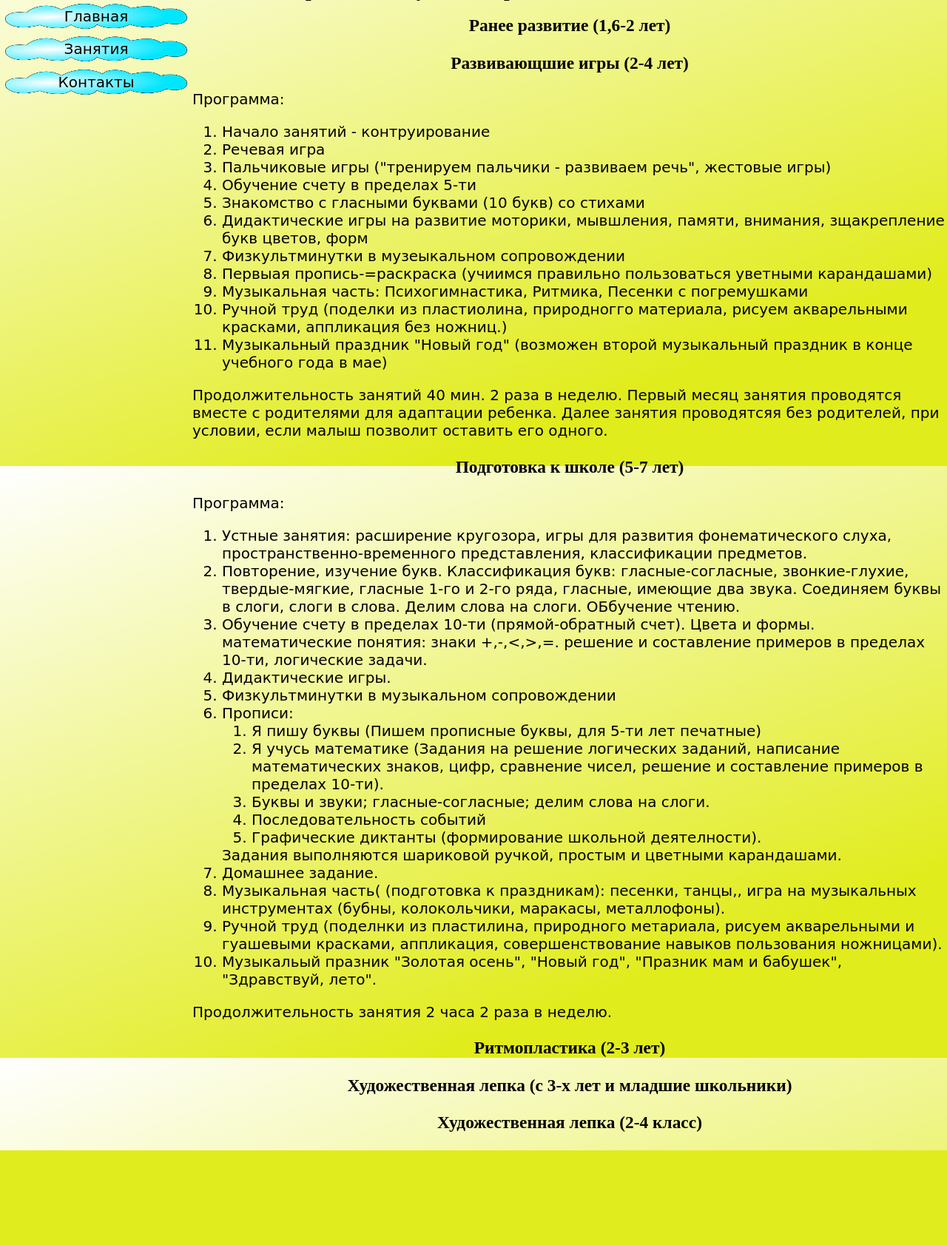
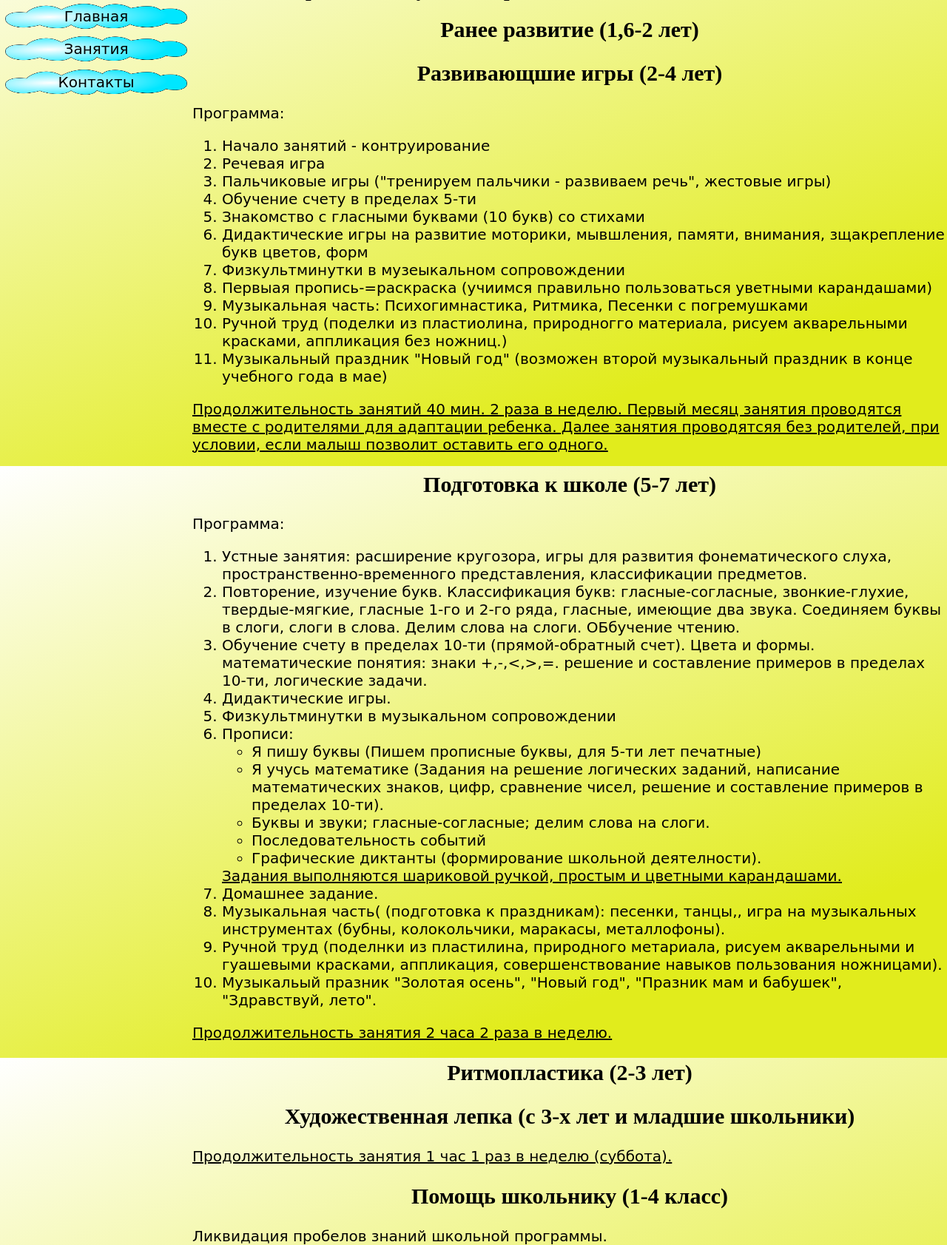
Before and after one commit to dragondmitriz/sunny.ru, a PHP site: page /lessons.php in a window 1280 px wide. Shown: the part 170-1853 px from the top of the page at 74% size. Before the commit the page ends 1725 px from the top, so only its background shows below. Run offline with PHP 8.4, Linux system fonts and the light colour scheme.

Commit message:
добавил текстовой информации

```diff
--- a/lessons.php
+++ b/lessons.php
@@ -23,13 +23,15 @@
     <div class="lessons">
         <!--Ранее развитие-->
         <div class="lesson">
-                <h3 class="lesson-name">Ранее развитие (1,6-2 лет)</h3>
-                <div class="lesson-description"></div>
+                <h2 class="lesson-name">Ранее развитие (1,6-2 лет)</h2>
+                <div class="lesson-description">
+
+                </div>
             <div class="lesson-image"></div>
         </div>
         <!--Развивающшие игры-->
         <div class="lesson">
-                <h3 class="lesson-name">Развивающшие игры (2-4 лет)</h3>
+                <h2 class="lesson-name">Развивающшие игры (2-4 лет)</h2>
                 <div class="lesson-description">
                     Программа:
                     <ol>
@@ -45,14 +47,14 @@
                         <li>Ручной труд (поделки из пластиолина, природногго материала, рисуем акварельными красками, аппликация без ножниц.)</li>
                         <li>Музыкальный праздник "Новый год" (возможен второй музыкальный праздник в конце учебного года в мае)</li>
                     </ol>
-                    Продолжительность занятий 40 мин. 2 раза в неделю. Первый месяц занятия проводятся вместе с родителями для адаптации ребенка.
-                    Далее занятия проводятсяя без родителей, при условии, если малыш позволит оставить его одного.
+                    <u>Продолжительность занятий 40 мин. 2 раза в неделю. Первый месяц занятия проводятся вместе с родителями для адаптации ребенка.
+                        Далее занятия проводятсяя без родителей, при условии, если малыш позволит оставить его одного.</u>
                 </div>
             <div class="lesson-image"></div>
         </div>
         <!--Подготовка к школе-->
         <div class="lesson">
-                <h3 class="lesson-name">Подготовка к школе (5-7 лет)</h3>
+                <h2 class="lesson-name">Подготовка к школе (5-7 лет)</h2>
                 <div class="lesson-description">
                     Программа:
                     <ol>
@@ -65,41 +67,47 @@
                         <li>Физкультминутки в музыкальном сопровождении</li>
                         <li>
                             Прописи:
-                            <ol>
+                            <ul>
                                 <li>Я пишу буквы (Пишем прописные буквы, для 5-ти лет печатные)</li>
                                 <li>Я учусь математике (Задания на решение логических заданий, написание математических знаков, цифр,
                                     сравнение чисел, решение и составление примеров в пределах 10-ти).</li>
                                 <li>Буквы и звуки; гласные-согласные; делим слова на слоги.</li>
                                 <li>Последовательность событий</li>
                                 <li>Графические диктанты (формирование школьной деятелности).</li>
-                            </ol>
+                            </ul>
                         </li>
-                        Задания выполняются шариковой ручкой, простым и цветными карандашами.
+                        <u>Задания выполняются шариковой ручкой, простым и цветными карандашами.</u>
                         <li>Домашнее задание.</li>
                         <li>Музыкальная часть( (подготовка к праздникам): песенки, танцы,, игра на музыкальных инструментах (бубны, колокольчики, маракасы, металлофоны).</li>
                         <li>Ручной труд (поделнки из пластилина, природного метариала, рисуем акварельными и гуашевыми красками, аппликация, совершенствование навыков пользования ножницами).</li>
                         <li>Музыкальый празник "Золотая осень", "Новый год", "Празник мам и бабушек", "Здравствуй, лето".</li>
                     </ol>
-                    Продолжительность занятия 2 часа 2 раза в неделю.
+                    <u>Продолжительность занятия 2 часа 2 раза в неделю.</u>
                 </div>
             <div class="lesson-image"></div>
         </div>
         <!--Ритмопластика-->
         <div class="lesson">
-                <h3 class="lesson-name">Ритмопластика (2-3 лет)</h3>
-                <div class="lesson-description"></div>
+                <h2 class="lesson-name">Ритмопластика (2-3 лет)</h2>
+                <div class="lesson-description">
+
+                </div>
             <div class="lesson-image"></div>
         </div>
         <!--Художественная лепка-->
         <div class="lesson">
-                <h3 class="lesson-name">Художественная лепка (с 3-х лет и младшие школьники)</h3>
-                <div class="lesson-description"></div>
+                <h2 class="lesson-name">Художественная лепка (с 3-х лет и младшие школьники)</h2>
+                <div class="lesson-description">
+                    <u>Продолжительность занятия 1 час 1 раз в неделю (суббота).</u>
+                </div>
             <div class="lesson-image"></div>
         </div>
-        <!--Художественная лепка-->
+        <!--Помощь школьнику-->
         <div class="lesson">
-                <h3 class="lesson-name">Художественная лепка (2-4 класс)</h3>
-                <div class="lesson-description"></div>
+                <h2 class="lesson-name">Помощь школьнику (1-4 класс)</h2>
+                <div class="lesson-description">
+                    Ликвидация пробелов знаний школьной программы.
+                </div>
             <div class="lesson-image"></div>
         </div>
     </div>
```
